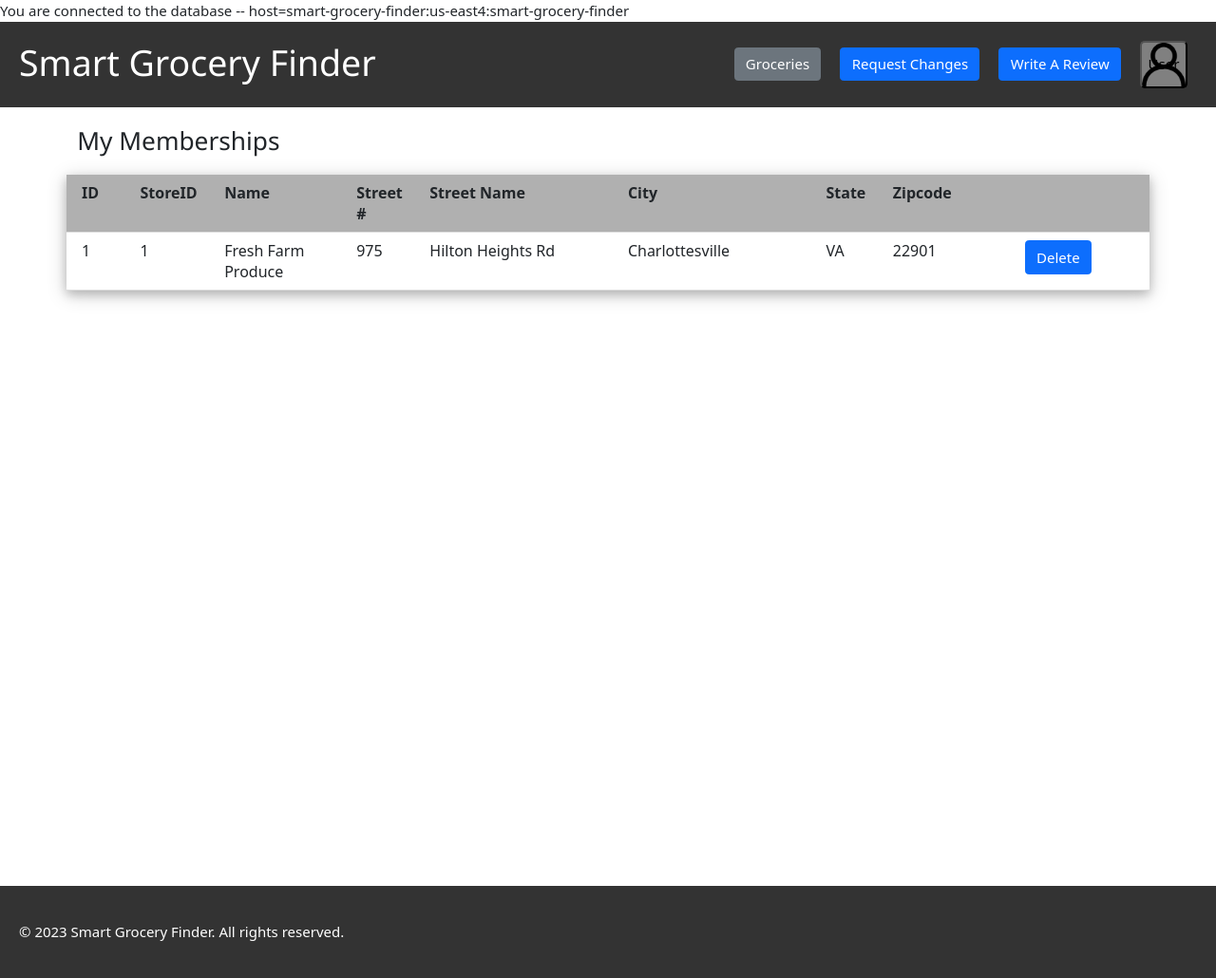
After one commit to azw2rz/smart_grocery_finder, a PHP site: page /my_memberships.php in a window 1280 px wide. The commit adds this page. Shown: the whole page at 95% size. Run offline with PHP 8.4, Linux system fonts and the light colour scheme; the visitor is signed in with stand-in values (Sample User, id 1); data comes from the database, SQL or seed files in the repository.

Commit message:
membership added

```diff
--- a/connect-db.php
+++ b/connect-db.php
@@ -4,11 +4,11 @@
 /** S24, PHP (on Google Standard App Engine) connect to MySQL instance (GCP) **/
 
 
-// $username = 'root';                       // or your username
-// $password = 'QWer1234!';
-// $host = 'smart-grocery-finder:us-east4:smart-grocery-finder';       // e.g., 'cs4750:us-east4:db-demo';
-// $dbname = 'smart-grocery-finder';           // e.g., 'guestbook';
-// $dsn = "mysql:unix_socket=/cloudsql/$host;dbname=$dbname";
+$username = 'root';                       // or your username
+$password = 'QWer1234!';
+$host = 'smart-grocery-finder:us-east4:smart-grocery-finder';       // e.g., 'cs4750:us-east4:db-demo';
+$dbname = 'smart-grocery-finder';           // e.g., 'guestbook';
+$dsn = "mysql:unix_socket=/cloudsql/$host;dbname=$dbname";
 
 
 //       e.g., "mysql:unix_socket=/cloudsql/cs4750:us-east4:db-demo;dbname=guestbook";
@@ -37,11 +37,11 @@
 
 
 /** S24, PHP (on GCP, local XAMPP, or CS server) connect to MySQL (on local XAMPP) **/
-$username = 'pma';
-$password = '';
-$host = 'localhost:3306';
-$dbname = 'azw2rz';
-$dsn = "mysql:host=$host;dbname=$dbname";
+// $username = 'pma';
+// $password = '';
+// $host = 'localhost:3306';
+// $dbname = 'azw2rz';
+// $dsn = "mysql:host=$host;dbname=$dbname";
 
 
 
--- a/header.php
+++ b/header.php
@@ -75,6 +75,7 @@ if($_SERVER["REQUEST_METHOD"] == "POST" && isset($_POST['logout-btn'])) {
                                 <a href="my_watchlist.php">My Watchlist</a>
                                 <a href="my_reviews.php">My Reviews</a>
                                 <a href="my_history.php">My History</a>
+                                <a href="my_memberships.php">My Memberships</a>
                                 <form method="post" class="logout-form" action="<?php $_SERVER['PHP_SELF'] ?>" onsubmit="return validateInput()">
                                     <input type="submit" class="logout-btn" name="logout-btn" value="Logout">
                                 </form>
--- a/index.php
+++ b/index.php
@@ -38,6 +38,9 @@ switch ($path) {
     case '/my_watchlist.php':
         require 'my_watchlist.php';
         break;
+    case '/my_memberships.php':
+        require 'my_memberships.php';
+        break;
     case '/request_change.php':
         require 'request_change.php';
         break;
--- /dev/null
+++ b/my_memberships.php
@@ -0,0 +1,78 @@
+<?php session_start(); ?>
+
+<?php include 'header.php'; ?>
+
+<?php   // form handling
+
+if (!$_SESSION["user_id"]) {
+    echo "<script>window.location.href = 'login.php';</script>";
+    exit;
+}
+// echo $_SESSION["user_id"];
+$list_of_results = getMemberships($_SESSION["user_id"]);
+
+if ($_SERVER['REQUEST_METHOD'] == 'GET')
+{
+    if (!empty($_GET['deleteBtn']))
+    {
+        deleteMembership($_SESSION["user_id"], $_GET['storeID']);
+        echo "<script>window.location.href = 'my_memberships.php';</script>";
+    }
+}
+?>
+<!DOCTYPE html>
+<html>
+<body>
+    <div class="wrapper">
+    <div class="container">
+        <h3 style="margin-bottom:20px;">My Memberships</h3>
+        <div class="row justify-content-center">
+            <table class="w3-table w3-bordered w3-card-4 center" style="width:100%">
+                <thead>
+                    <tr style="background-color:#B0B0B0">
+                        <th width="5%"><b>ID</b></th>
+                        <th width="5%"><b>StoreID</b></th>
+                        <th width="10%"><b>Name</b></th>
+                        <th width="5%"><b>Street #</b></th>
+                        <th width="15%"><b>Street Name</b></th>
+                        <th width="15%"><b>City</b></th>
+                        <th width="5%"><b>State</b></th>
+                        <th width="10%"><b>Zipcode</b></th>
+                        <th width="10%"><b></b></th>
+                    </tr>
+                </thead>
+                <?php if (empty($list_of_results)): ?>
+                    <tr>
+                        <td colspan="5" style="text-align: center;">No results found</td>
+                    </tr>
+                <?php endif; ?>
+
+                <?php $membershipID = 1; ?>
+                <?php foreach ($list_of_results as $membership_info): ?>
+                    <tr>
+                        <td><?php echo $membershipID; ?></td>
+                        <td><?php echo $membership_info['store']; ?></td>
+                        <td><?php echo $membership_info['name']; ?></td>
+                        <td><?php echo $membership_info['street_num']; ?></td>
+                        <td><?php echo $membership_info['street_name']; ?></td>
+                        <td><?php echo $membership_info['city']; ?></td>
+                        <td><?php echo $membership_info['state']; ?></td>
+                        <td><?php echo $membership_info['zipcode']; ?></td>
+                        <td>
+                            <form method="get" action="my_memberships.php">
+                                <input type="hidden" name="storeID" value="<?php echo $membership_info['store']; ?>">
+                                <input type="submit" value="Delete" id="deleteBtn" name="deleteBtn" class="btn btn-primary"/>
+                            </form>
+                        </td>
+                    </tr>
+                    <?php $membershipID++; ?>
+                <?php endforeach; ?>
+            </table>
+        </div>
+        </div>
+    </div>
+</body>
+
+</html>
+
+<?php include 'footer.php'; ?>
--- a/request-db.php
+++ b/request-db.php
@@ -335,9 +335,10 @@ function getItems() {
     return $result;
 }
 
-function requestChangeAddStore($user_ID, $store_name, $street_number, $street_name,
-                                $city, $state, $zip_code, $notes)
-{
+function requestChangeAddStore(
+    $user_ID, $store_name, $street_number, $street_name,
+    $city, $state, $zip_code, $notes
+) {
     global $db;
 
     $change_details = "(add store) Name: \"$store_name\", \"$street_number $street_name, $city $state $zip_code\" (notes) \"$notes\"";
@@ -358,8 +359,7 @@ function requestChangeAddStore($user_ID, $store_name, $street_number, $street_na
     // echo "Added \"add store\" change request.";
 }
 
-function requestChangeRemoveStore($user_ID, $store, $reason, $notes)
-{
+function requestChangeRemoveStore($user_ID, $store, $reason, $notes) {
     global $db;
 
     list($store_ID, $store_name) = explode(':', $store, 2);
@@ -385,9 +385,10 @@ function requestChangeRemoveStore($user_ID, $store, $reason, $notes)
     // echo "Added \"remove store\" change request.";
 }
 
-function requestChangeAddStoreItem($user_ID, $store, $item_name,
-                                    $item_brand, $price, $weight, $unit, $notes)
-{
+function requestChangeAddStoreItem(
+    $user_ID, $store, $item_name, $item_brand,
+    $price, $weight, $unit, $notes
+) {
     global $db;
 
     list($store_ID, $store_name) = explode(':', $store, 2);
@@ -413,9 +414,10 @@ function requestChangeAddStoreItem($user_ID, $store, $item_name,
     // echo "Added \"add store item\" change request.";
 }
 
-function requestChangeChangePrice($user_ID, $store, $item_name,
-                                    $item_brand, $price, $weight, $unit, $notes)
-{
+function requestChangeChangePrice(
+    $user_ID, $store, $item_name, $item_brand,
+    $price, $weight, $unit, $notes
+) {
     global $db;
 
     list($store_ID, $store_name) = explode(':', $store, 2);
@@ -441,7 +443,10 @@ function requestChangeChangePrice($user_ID, $store, $item_name,
     // echo "Added \"change price\" change request.";
 }
 
-function requestChangeAddSale($user_ID, $store, $item_name, $sale_price, $start_date, $end_date, $notesText) {
+function requestChangeAddSale(
+    $user_ID, $store, $item_name, $sale_price,
+    $start_date, $end_date, $notesText
+) {
     global $db;
 
     // 1. Extract store ID from the combined string
@@ -494,8 +499,7 @@ function getItemIDByName($item_name) {
     return $result['item_ID'];
 }
 
-function getChangeRequests()
-{
+function getChangeRequests() {
     global $db;
 
     $query = "SELECT * FROM ChangeRequest WHERE accepted=false ORDER BY request_time ASC";
@@ -515,9 +519,9 @@ function getChangeRequests()
     return $result;
 }
 
-function adminAddStore($store_name, $street_num, $street_name,
-                        $city, $state, $zip_code)
-{
+function adminAddStore(
+    $store_name, $street_num, $street_name, $city, $state, $zip_code
+) {
     global $db;
 
     $query = "CALL addStore(:store_name, :street_num, :street_name, :city, :state, :zipcode);";
@@ -536,8 +540,7 @@ function adminAddStore($store_name, $street_num, $street_name,
     echo "Added store \"$store_name\".";
 }
 
-function adminRemoveStore($store)
-{
+function adminRemoveStore($store) {
     global $db;
 
     list($store_ID, $store_name) = explode(':', $store, 2);
@@ -575,8 +578,7 @@ function adminAddItem($item_name, $item_brand, $item_category,
     // echo "Added item \"$item_name\".";
 }
 
-function adminAddStoreItem($store, $item, $price, $weight, $unit)
-{
+function adminAddStoreItem($store, $item, $price, $weight, $unit) {
     // does not check if item already exists in the store
 
     global $db;
@@ -608,8 +610,7 @@ function adminAddStoreItem($store, $item, $price, $weight, $unit)
     echo "Added item \"$item_name\" to store \"$store_name\".";
 }
 
-function adminChangePrice($store, $item, $price, $weight, $unit)
-{
+function adminChangePrice($store, $item, $price, $weight, $unit) {
     global $db;
 
     $price = intval($price);
@@ -859,8 +860,7 @@ function requestChangeAddFavorites($user_ID,  $item_ID, $store_ID)
     $statement->closeCursor();
 }
 
-function requestChangeAddHistory($user_ID, $item_ID)
-{
+function requestChangeAddHistory($user_ID, $item_ID) {
     echo "request history";
     global $db;
 
@@ -902,4 +902,54 @@ function getHistory($user_ID) {
     return $favorites;
 }
 
+function getMemberships($user_ID) {
+    global $db;
+
+    $query = "SELECT m.is_VIP, m.store, s.name, a.street_num,
+              a.street_name, a.city, a.state, a.zipcode
+              FROM Membership m
+              JOIN Store s ON m.store = s.store_ID
+              JOIN Address a ON s.address = a.address_ID
+              WHERE m.user = :user_id";
+
+    $statement = $db->prepare($query);
+
+    $statement->bindValue(':user_id', $user_ID, PDO::PARAM_INT);
+
+    $statement->execute();
+    $favorites = $statement->fetchAll();
+    $statement->closeCursor();
+
+    return $favorites;
+}
+
+function deleteMembership($user_ID, $store_ID) {
+    global $db;
+
+    $query = "DELETE FROM Membership WHERE user = :user_ID AND store = :store_ID";
+    $statement = $db->prepare($query);
+
+    $statement->bindValue(':user_ID', $user_ID, PDO::PARAM_INT);
+    $statement->bindValue(':store_ID', $store_ID, PDO::PARAM_INT);
+
+    $statement->execute();
+    $statement->closeCursor();
+}
+
+function addMembership($user_ID, $store) {
+    global $db;
+
+    list($store_ID, $store_name) = explode(':', $store, 2);
+    $store_ID = intval(trim($store_ID));
+
+    $query = "INSERT INTO Membership (user, store, is_VIP)
+            VALUES (:user_ID, :store_ID, true)";
+    $statement = $db->prepare($query);
+
+    $statement->bindValue(':user_ID', $user_ID, PDO::PARAM_INT);
+    $statement->bindValue(':store_ID', $store_ID, PDO::PARAM_INT);
+
+    $statement->execute();
+    $statement->closeCursor();
+}
 ?>
```
Also changed, not shown: my_profile.php (+110 -2 lines), 1 other file.
